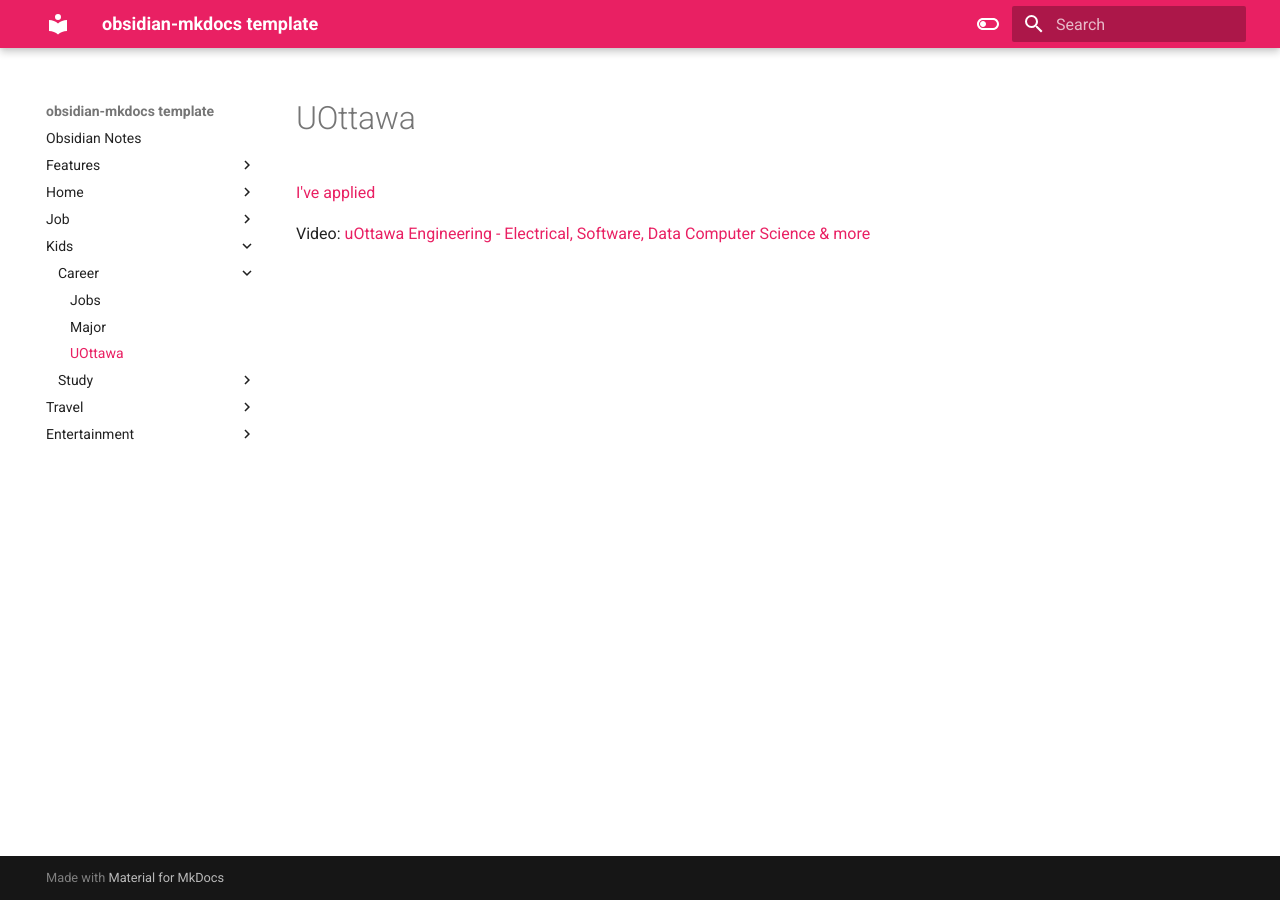
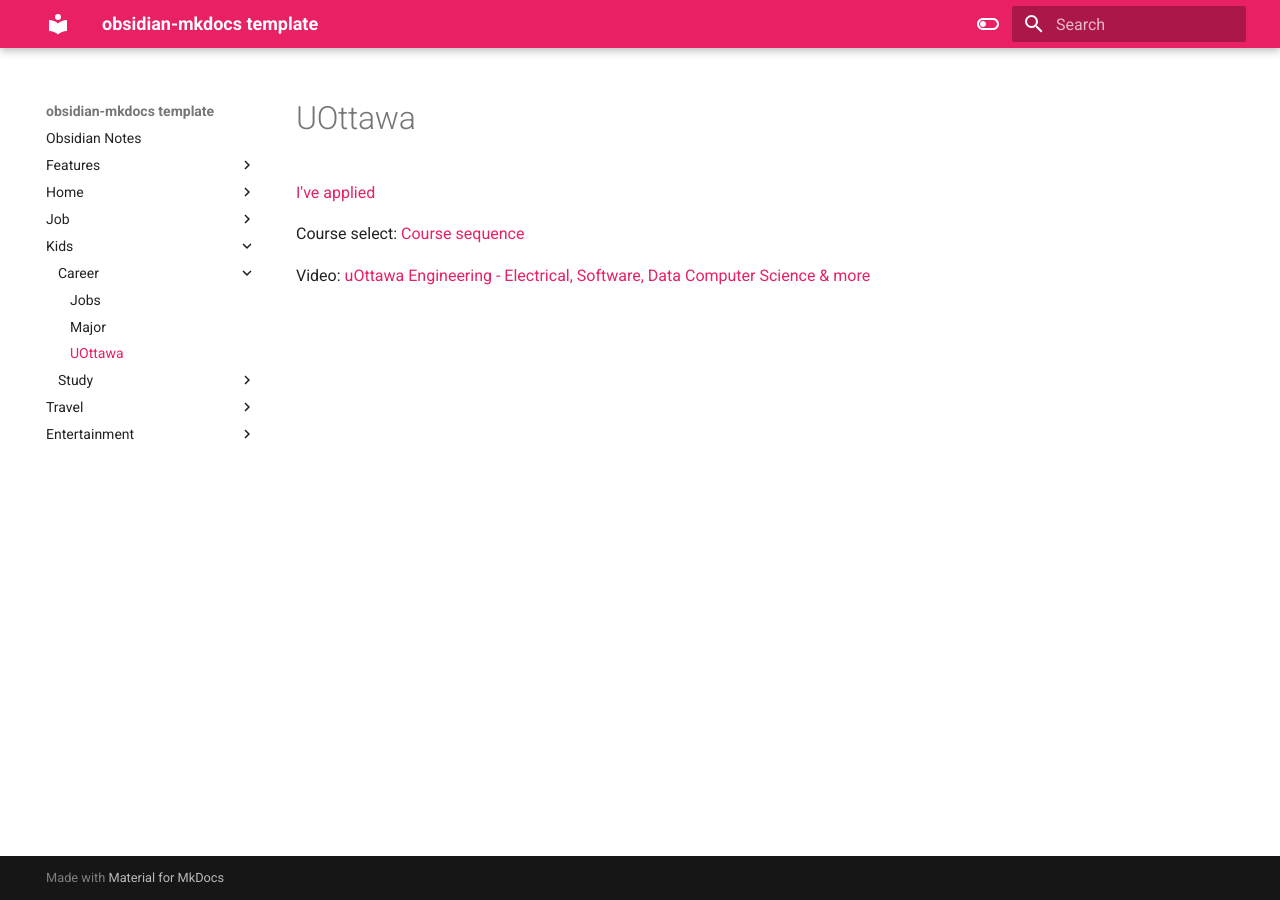
Before and after one commit to macsymgit/obsidian, an MkDocs documentation site: the page built from docs/Kids/Career/UOttawa.md, in a window 1280 px wide. Built offline with MkDocs 1.6.1 and Material for MkDocs 9.7.7, drawn with Linux system fonts in a browser that asks for light colours.

Commit message:
vault backup: 2023-06-02 11:06:08

```diff
--- a/docs/Kids/Career/UOttawa.md
+++ b/docs/Kids/Career/UOttawa.md
@@ -1,6 +1,8 @@
 Process:
 [I've applied](https://www.uottawa.ca/study/undergraduate-studies/applied)
 
+Course select:
+[Course sequence](https://www.uottawa.ca/faculty-engineering/undergraduate-studies/programs/computer-science/course-sequence)
 
 Video:
 [uOttawa Engineering - Electrical, Software, Data Computer Science & more](https://www.youtube.com/watch?v=Bn7_fHcAiD4)
```
